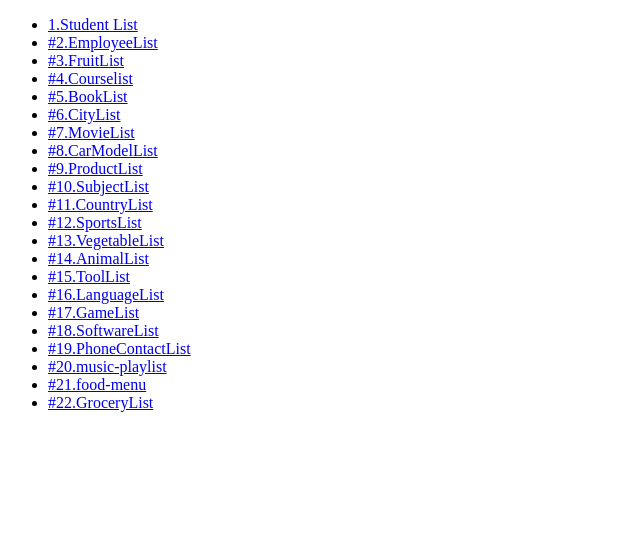
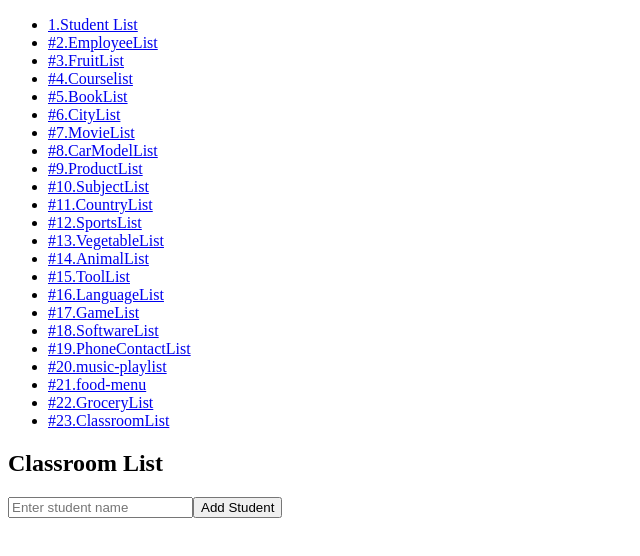
Before and after one commit to ChristineMaitom/AngularDataStructures, an Angular app: page /classroom-list in a window 1280 px wide. Before the commit this address led to /. Shown: the top 556 px of the page, without its empty margins (0-640 px from the left). Built offline with nearby package versions, Linux system fonts and the light colour scheme.

Commit message:
#23 Classroom List

```diff
--- a/src/app/app.component.html
+++ b/src/app/app.component.html
@@ -22,6 +22,8 @@
     <li><a routerLink="music-playlist">#20.music-playlist</a></li>
     <li><a routerLink="food-menu">#21.food-menu</a></li>
     <li><a routerLink="grocery-list">#22.GroceryList</a></li>
+    <li><a routerLink="classroom-list">#23.ClassroomList</a></li>
+
 
 
   </ul>
--- a/src/app/app.module.ts
+++ b/src/app/app.module.ts
@@ -27,6 +27,7 @@ import {PhoneContactListComponent} from "./components/phone-contact-list/phone-c
 import {MusicPlaylistComponent} from "./components/music-playlist/music-playlist.component";
 import {FoodMenuComponent} from "./components/food-menu/food-menu.component";
 import {GroceryListComponent} from "./components/grocery-list/grocery-list.component";
+import {ClassroomListComponent} from "./components/classroom-list/classroom-list.component";
 
 
 const routes: Routes = [
@@ -52,7 +53,7 @@ const routes: Routes = [
   {path: 'music-playlist', component: MusicPlaylistComponent},
   {path: 'food-menu', component: FoodMenuComponent},
   {path: 'grocery-list', component:GroceryListComponent},
-
+  {path: 'classroom-list', component:ClassroomListComponent},
 
 
 ]
@@ -90,6 +91,7 @@ const routes: Routes = [
     MusicPlaylistComponent,
     FoodMenuComponent,
     GroceryListComponent,
+    ClassroomListComponent,
 
 
   ],
--- /dev/null
+++ b/src/app/components/classroom-list/classroom-list.component.html
@@ -0,0 +1,15 @@
+<div class="classroom-list">
+  <h2>Classroom List</h2>
+
+  <input
+    type="text"
+    [(ngModel)]="studentName"
+    placeholder="Enter student name"
+    (keydown.enter)="addStudent()"
+  />
+  <button (click)="addStudent()">Add Student</button>
+
+  <ul>
+    <li *ngFor="let student of students">{{ student }}</li>
+  </ul>
+</div>
--- /dev/null
+++ b/src/app/components/classroom-list/classroom-list.component.ts
@@ -0,0 +1,18 @@
+import { Component } from '@angular/core';
+
+@Component({
+  selector: 'app-classroom-list',
+  templateUrl: './classroom-list.component.html',
+  styleUrl: './classroom-list.component.css'
+})
+export class ClassroomListComponent {
+  studentName: string = '';
+  students: string[] = [];
+
+  addStudent() {
+    if (this.studentName.trim()) {
+      this.students.push(this.studentName.trim());
+      this.studentName = ''; // Clear input after adding
+    }
+  }
+}
```
Also changed, not shown: src/app/components/classroom-list/classroom-list.component.css (added), 1 other file (tests, documents, lock files or other folders).
